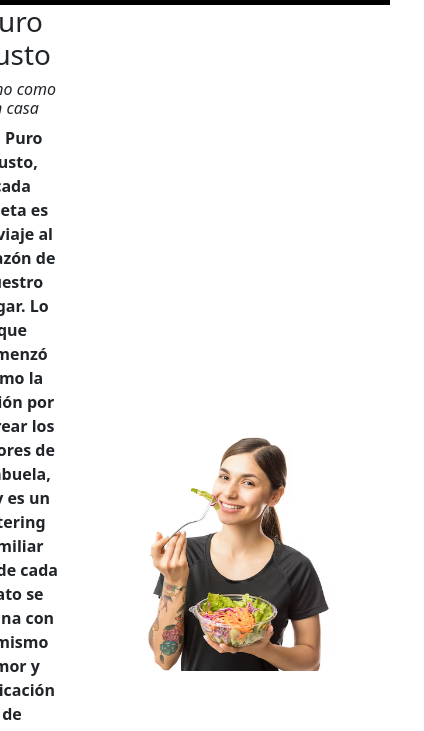
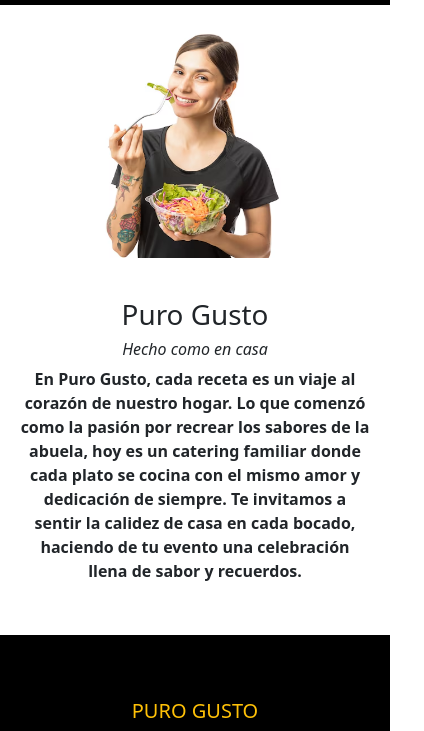
Before and after one commit to luciaeva95/entrega-final, a plain HTML site: page index.html in a window 390 px wide. Shown: the part 101-832 px from the top of the page, 424 px wide, since content can reach past the window. Drawn offline with nearby package versions, Linux system fonts and the light colour scheme.

Commit message:
corregido

```diff
--- a/styles.css
+++ b/styles.css
@@ -19,10 +19,42 @@
         box-shadow: 0 0 0 0.25rem rgba(255, 215, 0, 0.5);}
 
   /*BODY*/
-  main{
-display: flex;
-align-items: center;
-justify-content: center;}
+main.container {
+  display: flex;
+  flex-direction: row;
+  align-items: center;
+  justify-content: center;
+  gap: 20px;
+  padding: 20px;
+  box-sizing: border-box;
+  width: 100%;
+}
+
+main.container figure,
+main.container img.img-fluid {
+  flex: 1;
+  max-width: 600px;
+}
+
+@media (max-width: 768px) {
+  main.container {
+    flex-direction: column; /* apilar en móvil */
+    align-items: center;
+  }
+
+  main.container figure,
+  main.container img.img-fluid {
+    max-width: 100%;
+    flex: none;
+  }
+
+  /* Para que la imagen quede arriba, si quieres */
+  main.container img.img-fluid {
+    order: -1;
+    margin-bottom: 20px;
+  }
+}
+
 
 
 /*FOOTER*/
@@ -45,3 +77,11 @@ margin: 0;}
   span{justify-content: center;
   align-items: center;
 text-align: center;}
+
+
+/*SOBRE NOSOTROS*/
+label {
+  text-align: left;
+  display: block;
+  margin-left: 10px;
+}
```
Also changed, not shown: presupuestos.html (+1 -1 lines), sobreNosotros.htm (+2 -2 lines), index.html (line endings or trailing spaces).
